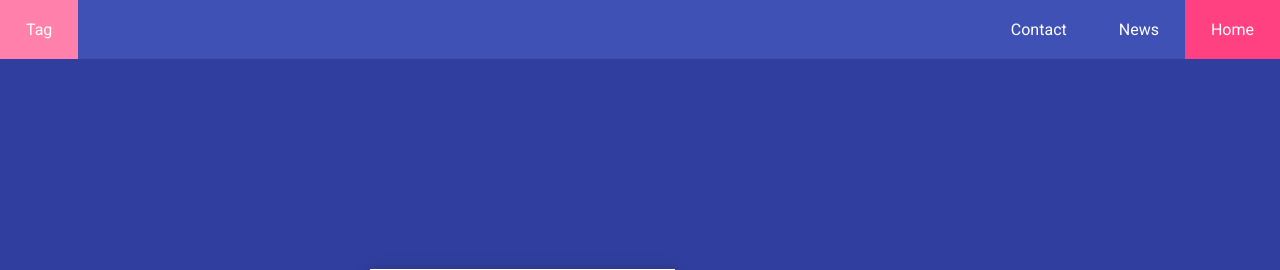
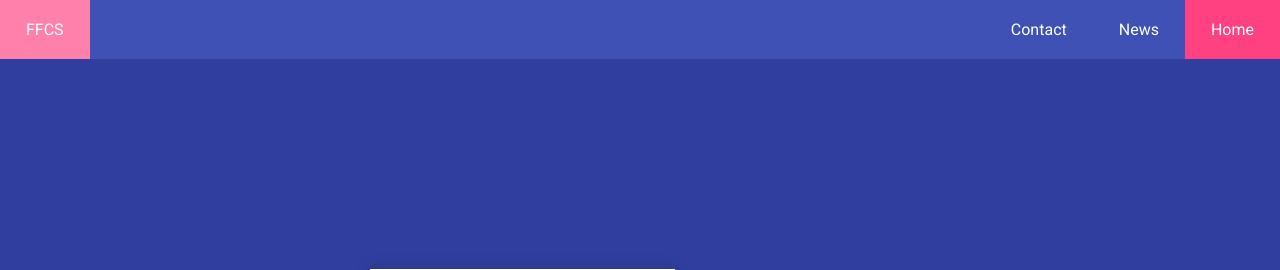
Before and after one commit to krshubham/cse3002, a PHP site: page / in a window 1280 px wide. Shown: the top 270 px of the page. Run offline with PHP 8.4, Linux system fonts and the light colour scheme.

Commit message:
1st q small changes

```diff
--- a/aman/assign3/ffcs/public/reg/index.php
+++ b/aman/assign3/ffcs/public/reg/index.php
@@ -71,7 +71,7 @@
     <body>
       <ul class="topnav">
         <li class="right">
-          <a href="#">Tag</a>
+          <a href="#">FFCS</a>
         </li>
         <li>
          <a class="active" href="#home">Home</a>
```
